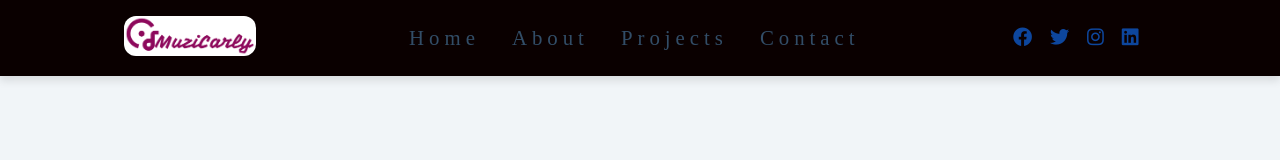
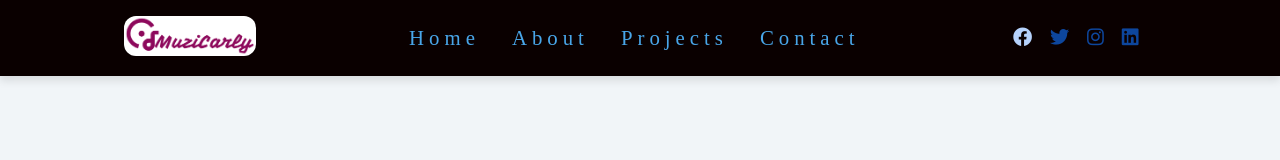
Before and after one commit to carlylechia/my-navbar, a plain HTML site: page index.html in a window 1280 px wide. In both pictures the pointer is over the icon 1025 px from the left and 36 px from the top of the page. Drawn offline with Linux system fonts and the light colour scheme.

Commit message:
CSS adjustments

```diff
--- a/styles.css
+++ b/styles.css
@@ -37,6 +37,11 @@ img {
 
 [class^="fa"] {
   color: #0f57c2ce;
+  transition: color 0.3s;
+}
+
+[class^="fa"]:hover {
+  color: #b6d2fc;
 }
 
 .navbar {
@@ -52,14 +57,14 @@ img {
 .navbar a {
   padding: 1rem 1rem 1rem 0;
   text-decoration: none;
-  color: #324d67;
+  color: #49a6e9;
   font-size: 1.3rem;
   letter-spacing: 5px;
   transition: color 0.3s;
 }
 
 .navbar a:hover {
-  color: #49a6e9;
+  color: #b6d2fc;
 }
 
 .nav-links {
```
